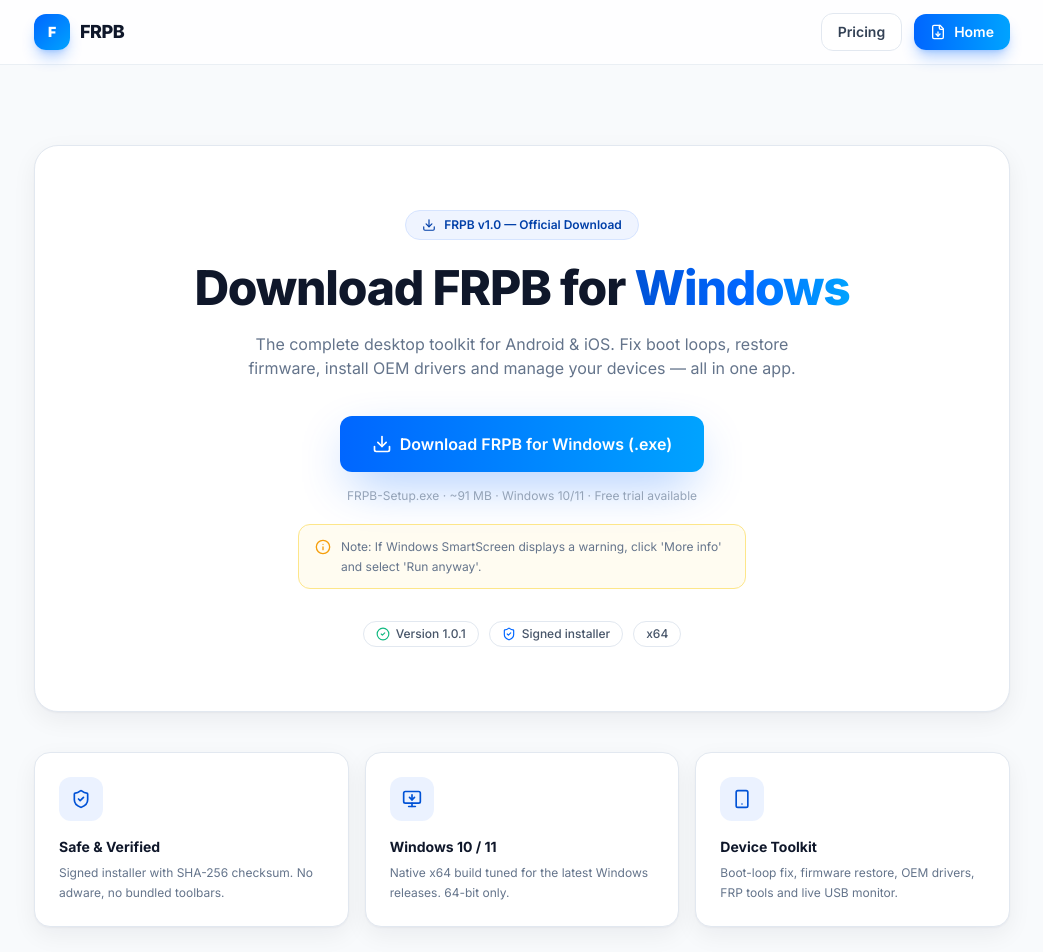
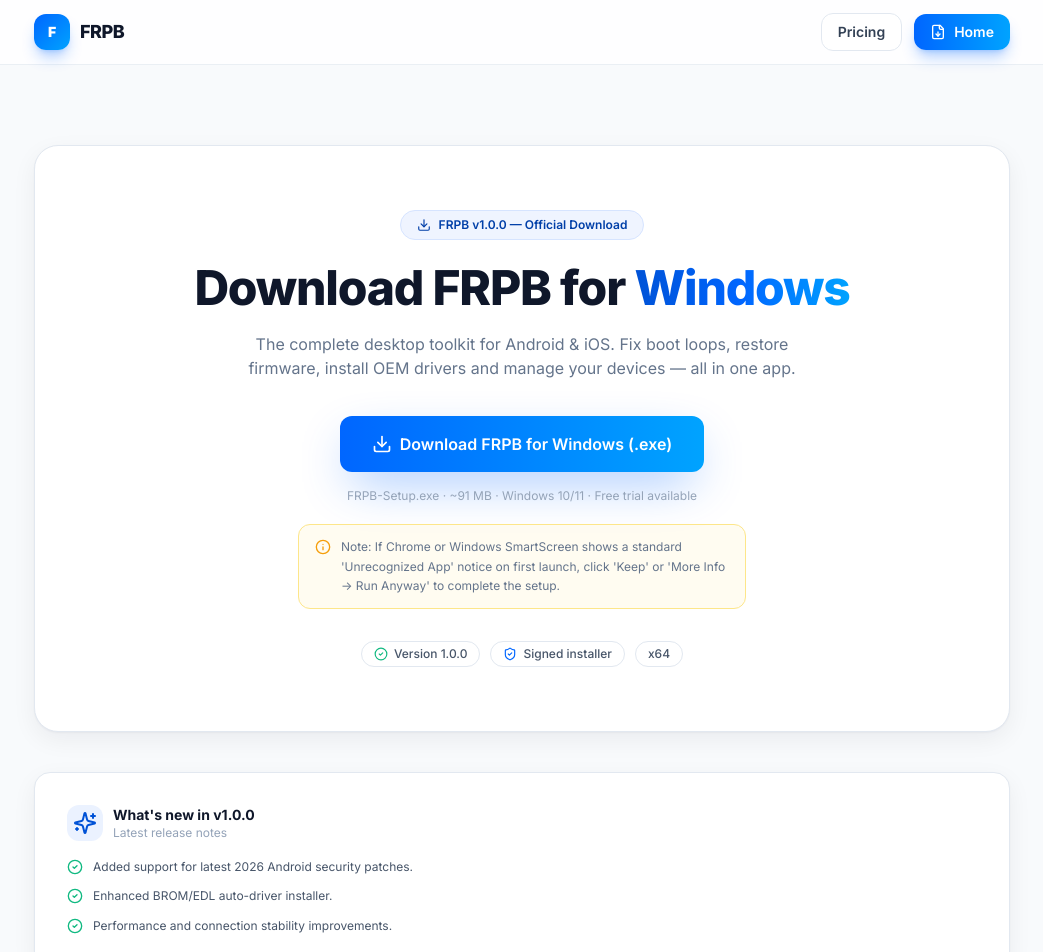
Before and after one commit to Zapcart/FRPB, a Next.js app in the folder apps/web/: page /downloads in a window 1280 px wide. Shown: the top 952 px of the page, without its empty margins (118-1161 px from the left). Built offline with nearby package versions, Linux system fonts and the light colour scheme; no server answers.

Commit message:
feat: migrate download endpoint to github releases v1.0.0, cleanup legacy upi payment route, update ctas

```diff
--- a/apps/web/package.json
+++ b/apps/web/package.json
@@ -1,6 +1,6 @@
 {
   "name": "@frpb/web",
-  "version": "1.0.1",
+  "version": "1.0.0",
   "private": true,
   "description": "FRPB Web Portal — Next.js 14 SaaS (licensing engine + dashboard)",
   "scripts": {
--- a/apps/web/src/app/dashboard/page.tsx
+++ b/apps/web/src/app/dashboard/page.tsx
@@ -22,6 +22,7 @@
   DashboardDeviceItem,
   ApiEnvelope,
 } from "@frpb/shared";
+import { resolveInstallerUrl } from "@/config/download";
 
 interface LicenseWithDevices extends ListLicensesItem {
   devices: DashboardDeviceItem[];
@@ -333,7 +334,7 @@
                 </p>
               </div>
               <a
-                href={process.env.NEXT_PUBLIC_DOWNLOAD_URL ?? "/#downloads"}
+                href={resolveInstallerUrl()}
                 className="btn-accent rounded-lg px-5 py-2 text-sm font-bold text-white"
               >
                 Download
--- a/apps/web/src/app/downloads/page.tsx
+++ b/apps/web/src/app/downloads/page.tsx
@@ -7,8 +7,16 @@
   FileDown,
   Smartphone,
   Info,
+  Sparkles,
 } from "lucide-react";
 import { pageMetadata } from "@/lib/seo";
+import {
+  EXE_NAME,
+  RELEASE_VERSION,
+  RELEASE_NOTES,
+  SMARTSCREEN_NOTICE,
+  resolveInstallerUrl,
+} from "@/config/download";
 
 export const metadata = pageMetadata({
   title: "Download FRPB for Windows 10/11",
@@ -23,24 +31,11 @@
   ],
 });
 
-const EXE_NAME = "FRPB-Setup.exe";
-
-function downloadTarget(): string {
-  // NEXT_PUBLIC_DOWNLOAD_URL points at the full installer URL
-  // (e.g. https://frpb.in/downloads/FRPB-Setup.exe). Prefer it when set.
-  const direct = process.env.NEXT_PUBLIC_DOWNLOAD_URL;
-  if (direct && direct.trim().length > 0) {
-    return direct.trim();
-  }
-  const base = process.env.DOWNLOAD_BASE_URL || "/downloads";
-  return `${base}/${EXE_NAME}`;
-}
-
 const HIGHLIGHTS = [
   {
     icon: ShieldCheck,
     title: "Safe & Verified",
-    desc: "Signed installer with SHA-256 checksum. No adware, no bundled toolbars.",
+    desc: "Hosted on the official GitHub Releases page. No adware, no bundled toolbars.",
   },
   {
     icon: MonitorDown,
@@ -55,7 +50,7 @@
 ];
 
 export default function DownloadsPage() {
-  const href = downloadTarget();
+  const href = resolveInstallerUrl();
 
   return (
     <div className="flex min-h-screen flex-col bg-slate-50 text-slate-900">
@@ -89,7 +84,7 @@
           <div className="flex flex-col items-center px-6 py-14 text-center sm:px-12 sm:py-16">
             <div className="mb-6 inline-flex items-center gap-2 rounded-full border border-brand-100 bg-brand-50/80 px-4 py-1.5 text-xs font-semibold text-brand-700">
               <Download className="h-3.5 w-3.5" />
-              FRPB v1.0 — Official Download
+              FRPB v{RELEASE_VERSION} — Official Download
             </div>
 
             <h1 className="max-w-2xl text-3xl font-extrabold leading-tight tracking-tight text-ink sm:text-5xl">
@@ -104,10 +99,12 @@
               firmware, install OEM drivers and manage your devices — all in one app.
             </p>
 
-            {/* Primary CTA — links straight to the .exe */}
+            {/* Primary CTA — links straight to the .exe on GitHub Releases */}
             <a
               href={href}
               download
+              target="_blank"
+              rel="noopener noreferrer"
               className="btn-accent mt-9 w-full max-w-md px-8 py-4 text-base shadow-blue-glow sm:w-auto"
             >
               <Download className="h-5 w-5" />
@@ -118,20 +115,17 @@
               {EXE_NAME} · ~91 MB · Windows 10/11 · Free trial available
             </p>
 
-            {/* Windows SmartScreen guidance */}
+            {/* Browser / Windows SmartScreen first-launch guidance */}
             <div className="mt-5 flex w-full max-w-md items-start gap-2.5 rounded-xl border border-amber-200 bg-amber-50/70 px-4 py-3 text-left">
               <Info className="mt-0.5 h-4 w-4 shrink-0 text-amber-500" />
-              <p className="text-xs leading-relaxed text-slate-500">
-                Note: If Windows SmartScreen displays a warning, click 'More info' and select
-                'Run anyway'.
-              </p>
+              <p className="text-xs leading-relaxed text-slate-500">{SMARTSCREEN_NOTICE}</p>
             </div>
 
-            {/* Version + checksum strip */}
+            {/* Version + trust strip */}
             <div className="mt-8 flex flex-wrap items-center justify-center gap-2.5">
               <span className="badge">
                 <CheckCircle2 className="h-3.5 w-3.5 text-emerald-500" />
-                Version 1.0.1
+                Version {RELEASE_VERSION}
               </span>
               <span className="badge">
                 <ShieldCheck className="h-3.5 w-3.5 text-brand-500" />
@@ -141,6 +135,27 @@
             </div>
           </div>
         </div>
+
+        {/* ================= RELEASE NOTES ================= */}
+        <section className="mt-10 card p-6 sm:p-8">
+          <div className="flex items-center gap-2.5">
+            <span className="grid h-9 w-9 place-items-center rounded-xl bg-brand-50 text-brand-600">
+              <Sparkles className="h-4.5 w-4.5" />
+            </span>
+            <div>
+              <h2 className="text-sm font-bold text-ink">What's new in v{RELEASE_VERSION}</h2>
+              <p className="text-xs text-slate-400">Latest release notes</p>
+            </div>
+          </div>
+          <ul className="mt-4 space-y-2.5">
+            {RELEASE_NOTES.map((note) => (
+              <li key={note} className="flex items-start gap-2.5">
+                <CheckCircle2 className="mt-0.5 h-4 w-4 shrink-0 text-emerald-500" />
+                <span className="text-xs leading-relaxed text-slate-600">{note}</span>
+              </li>
+            ))}
+          </ul>
+        </section>
 
         {/* ================= HIGHLIGHTS ================= */}
         <section className="mt-10 grid gap-4 sm:grid-cols-3">
@@ -170,7 +185,7 @@
               },
               {
                 q: "Is the download safe?",
-                a: "The installer is code-signed and hosted on our official servers. Always verify you are downloading from frpb.in or the official FRPB GitHub releases page.",
+                a: "Yes. The installer is code-signed and served from the official FRPB GitHub Releases page. If your browser or Windows SmartScreen shows an 'Unrecognized App' notice on first launch, click 'Keep' or 'More Info → Run Anyway' to continue.",
               },
             ].map((faq) => (
               <details key={faq.q} className="card group p-5">
--- /dev/null
+++ b/apps/web/src/config/download.ts
@@ -0,0 +1,83 @@
+/**
+ * FRPB — Central download & release configuration.
+ *
+ * Single source of truth for the desktop-installer download target, the
+ * current release version and the release notes surfaced in the UI.
+ *
+ * The production binary is hosted on GitHub Releases so the download inherits
+ * GitHub's high domain authority and sidesteps the Chrome /
+ * Windows Defender SmartScreen "uncommonly downloaded" warnings that a
+ * low-reputation first-party host attracts.
+ */
+
+/** GitHub organisation/repository that publishes the desktop installers. */
+export const GITHUB_REPO = "Zapcart/FRPB-Application";
+
+/** Current published release tag (without the leading `v`). */
+export const RELEASE_VERSION = "1.0.0";
+
+/** Canonical Windows installer asset name (matches electron-builder artifactName). */
+export const EXE_NAME = "FRPB-Setup.exe";
+
+/** Canonical macOS installer asset name. */
+export const DMG_NAME = "FRPB-Setup.dmg";
+
+/**
+ * Versioned GitHub Releases download directory, e.g.
+ * https://github.com/Zapcart/FRPB-Application/releases/download/v1.0.0
+ */
+export const GITHUB_RELEASES_BASE = `https://github.com/${GITHUB_REPO}/releases/download/v${RELEASE_VERSION}`;
+
+/**
+ * Direct, ready-to-click URL for the Windows installer:
+ * https://github.com/Zapcart/FRPB-Application/releases/download/v1.0.0/FRPB-Setup.exe
+ */
+export const GITHUB_DOWNLOAD_URL = `${GITHUB_RELEASES_BASE}/${EXE_NAME}`;
+
+/**
+ * Public asset alias → canonical published asset name. Email templates and
+ * legacy links use the lowercase alias; GitHub stores the mixed-case asset.
+ */
+export const GITHUB_ASSET_ALIASES: Record<string, string> = {
+  "frpb-setup.exe": EXE_NAME,
+  "frpb-setup.dmg": DMG_NAME,
+};
+
+/**
+ * Exact end-user guidance for the first-launch browser / SmartScreen notice,
+ * rendered directly beneath the primary download button.
+ */
+export const SMARTSCREEN_NOTICE =
+  "Note: If Chrome or Windows SmartScreen shows a standard 'Unrecognized App' notice on first launch, click 'Keep' or 'More Info -> Run Anyway' to complete the setup.";
+
+/** Release notes for the currently published build. */
+export const RELEASE_NOTES: readonly string[] = [
+  "Added support for latest 2026 Android security patches.",
+  "Enhanced BROM/EDL auto-driver installer.",
+  "Performance and connection stability improvements.",
+];
+
+/**
+ * Resolve the installer URL used by the landing page, header, `/download` and
+ * `/downloads`. Resolution priority:
+ *
+ *   1. `NEXT_PUBLIC_DOWNLOAD_URL` — explicit override; a concrete file URL is
+ *      used verbatim, a bare base has the asset name appended.
+ *   2. `DOWNLOAD_BASE_URL` — treated as a base directory.
+ *   3. GitHub Releases — the built-in default ({@link GITHUB_DOWNLOAD_URL}).
+ *
+ * Read per request so an environment change is picked up without a code edit.
+ */
+export function resolveInstallerUrl(exeName: string = EXE_NAME): string {
+  const direct = process.env.NEXT_PUBLIC_DOWNLOAD_URL?.trim();
+  if (direct) {
+    const isFile = /\.[a-z0-9]{2,5}(\?.*)?$/i.test(direct);
+    return isFile ? direct : `${direct.replace(/\/+$/, "")}/${exeName}`;
+  }
+
+  const base = (
+    process.env.DOWNLOAD_BASE_URL?.trim() || GITHUB_RELEASES_BASE
+  ).replace(/\/+$/, "");
+
+  return `${base}/${exeName}`;
+}
--- a/apps/web/src/lib/email/templates.ts
+++ b/apps/web/src/lib/email/templates.ts
@@ -6,7 +6,11 @@
   licenseKey: string;
   planName: string;
   expiresAt: Date | null;
-  /** Base download URL (e.g. https://frpb.in/downloads). Filenames are appended. */
+  /**
+   * Base download URL for installer assets (defaults to the GitHub Releases
+   * tag directory, e.g. https://github.com/Zapcart/FRPB-Application/releases/download/v1.0.0).
+   * Filenames are appended.
+   */
   downloadUrl: string;
   quickStartPdfUrl: string;
 }
--- a/apps/web/src/lib/schema.ts
+++ b/apps/web/src/lib/schema.ts
@@ -3,6 +3,7 @@
 // reasoned about independently. All builders emit plain objects.
 
 import { PLANS } from "@frpb/shared";
+import { RELEASE_VERSION } from "@/config/download";
 import {
   SITE_URL,
   SITE_NAME,
@@ -60,7 +61,7 @@
     // Emitted to match the platform matrix rendered on the landing page and the
     // per-OS installer routes (/downloads/FRPB-Setup.exe and .dmg).
     operatingSystem: "Windows, macOS",
-    softwareVersion: "1.0.1",
+    softwareVersion: RELEASE_VERSION,
     url: absoluteUrl("/"),
     downloadUrl: absoluteUrl("/downloads"),
     installUrl: absoluteUrl("/downloads"),
```
Also changed, not shown: apps/web/src/app/download/page.tsx (+9 -19 lines), apps/web/src/app/downloads/[file]/route.ts (+7 -14 lines), apps/web/src/app/page.tsx (+9 -6 lines), apps/web/src/lib/email/resend.ts (+5 -2 lines), 1 other file (tests, documents, lock files or other folders).
